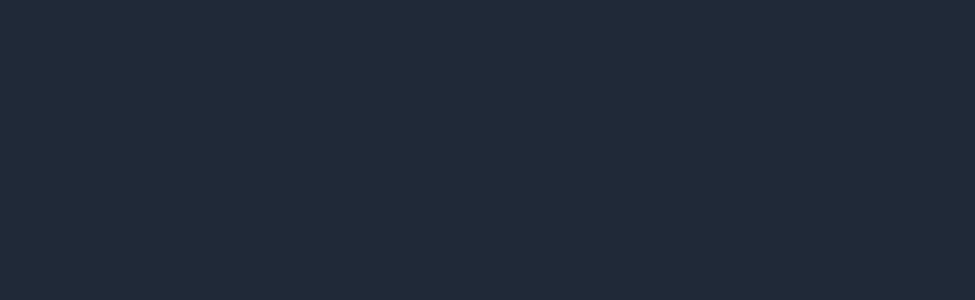
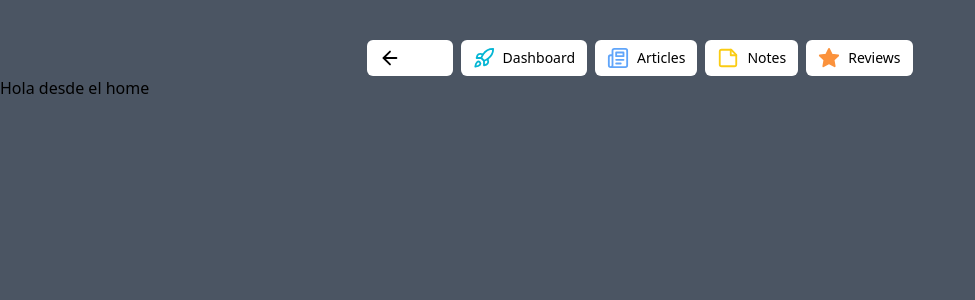
Before and after one commit to LeonelRosado2407/vue2-project-learn, a Vue app: page / in a window 1280 px wide. Shown: the top 300 px of the page, without its empty margins (0-975 px from the left). Built offline with nearby package versions, Linux system fonts and the light colour scheme.

Commit message:
adding router

```diff
--- a/package.json
+++ b/package.json
@@ -9,13 +9,15 @@
   },
   "dependencies": {
     "core-js": "^3.8.3",
-    "vue": "^2.6.14"
+    "vue": "^2.6.14",
+    "vue-router": "^3.5.1"
   },
   "devDependencies": {
     "@babel/core": "^7.12.16",
     "@babel/eslint-parser": "^7.12.16",
     "@vue/cli-plugin-babel": "~5.0.0",
     "@vue/cli-plugin-eslint": "~5.0.0",
+    "@vue/cli-plugin-router": "~5.0.0",
     "@vue/cli-service": "~5.0.0",
     "autoprefixer": "^10.4.20",
     "eslint": "^7.32.0",
--- a/src/App.vue
+++ b/src/App.vue
@@ -1,19 +1,5 @@
 <template>
   <div id="app">
-    <LayoutComponent>
-
-    </LayoutComponent>
+    <router-view/>
   </div>
 </template>
-
-<script>
-import LayoutComponent from './components/layout/LayoutComponent.vue';
-
-export default {
-  name: 'App',
-  components:{
-    LayoutComponent
-  },
-}
-
-</script>
--- a/src/components/layout/LayoutComponent.vue
+++ b/src/components/layout/LayoutComponent.vue
@@ -1,11 +1,19 @@
 <template>
-    <div class="bg-gray-800 w-full h-[100vh]">
-        <slot></slot>
+    <div class="bg-gray-600 w-full h-[100vh]">
+        <NavbarComponent />
+        <slot>
+
+        </slot>
     </div>
 </template>
 
 <script>
+    import NavbarComponent from './NavbarComponent.vue';
+
     export default {
         name:'LayoutComponent',
+        components: {
+            NavbarComponent
+        }
     }
 </script>
--- /dev/null
+++ b/src/components/layout/NavbarComponent.vue
@@ -0,0 +1,127 @@
+<template>
+    <div class="w-full grid items-center justify-center pt-10">
+        <div class="flex items-center gap-2">
+          <button
+            class="relative inline-flex items-center justify-center gap-2 text-sm font-medium ring-offset-background transition-colors focus-visible:outline-none focus-visible:ring-2 focus-visible:ring-ring focus-visible:ring-offset-2 disabled:pointer-events-none disabled:opacity-50 bg-white hover:bg-[#F5F5F5] h-9 rounded-md px-3 group"
+          >
+            <svg
+              class="lucide lucide-arrow-left"
+              stroke-linejoin="round"
+              stroke-linecap="round"
+              stroke-width="2"
+              stroke="currentColor"
+              fill="none"
+              viewBox="0 0 24 24"
+              height="22"
+              width="22"
+              xmlns="http://www.w3.org/2000/svg"
+            >
+              <path d="m12 19-7-7 7-7"></path>
+              <path d="M19 12H5"></path>
+            </svg>
+            <span class="origin-left scale-0 transition-transform group-hover:scale-100"
+              >Back</span
+            >
+          </button>
+          <button
+            class="cursor-pointer bg-white relative inline-flex items-center justify-center gap-2 rounded-md text-sm font-medium ring-offset-background transition-colors focus-visible:outline-none focus-visible:ring-2 focus-visible:ring-ring focus-visible:ring-offset-2 disabled:pointer-events-none disabled:opacity-50 hover:bg-[#F5F5F5] hover:text-[#06B6D4] h-9 rounded-md px-3"
+          >
+            <svg
+              class="lucide lucide-rocket text-cyan-500 dark:text-cyan-400"
+              stroke-linejoin="round"
+              stroke-linecap="round"
+              stroke-width="2"
+              stroke="#06B6D4"
+              fill="none"
+              viewBox="0 0 24 24"
+              height="22"
+              width="22"
+              xmlns="http://www.w3.org/2000/svg"
+            >
+              <path
+                d="M4.5 16.5c-1.5 1.26-2 5-2 5s3.74-.5 5-2c.71-.84.7-2.13-.09-2.91a2.18 2.18 0 0 0-2.91-.09z"
+              ></path>
+              <path
+                d="m12 15-3-3a22 22 0 0 1 2-3.95A12.88 12.88 0 0 1 22 2c0 2.72-.78 7.5-6 11a22.35 22.35 0 0 1-4 2z"
+              ></path>
+              <path d="M9 12H4s.55-3.03 2-4c1.62-1.08 5 0 5 0"></path>
+              <path d="M12 15v5s3.03-.55 4-2c1.08-1.62 0-5 0-5"></path>
+            </svg>
+            Dashboard
+          </button>
+          <button
+            class="cursor-pointer bg-white relative inline-flex items-center justify-center gap-2 rounded-md text-sm font-medium ring-offset-background transition-colors focus-visible:outline-none focus-visible:ring-2 focus-visible:ring-ring focus-visible:ring-offset-2 disabled:pointer-events-none disabled:opacity-50 hover:bg-[#F5F5F5] hover:text-[#60A5FA] h-9 rounded-md px-3"
+          >
+            <svg
+              class="lucide lucide-newspaper text-blue-400 dark:text-blue-600"
+              stroke-linejoin="round"
+              stroke-linecap="round"
+              stroke-width="2"
+              stroke="#60A5FA"
+              fill="none"
+              viewBox="0 0 24 24"
+              height="22"
+              width="22"
+              xmlns="http://www.w3.org/2000/svg"
+            >
+              <path
+                d="M4 22h16a2 2 0 0 0 2-2V4a2 2 0 0 0-2-2H8a2 2 0 0 0-2 2v16a2 2 0 0 1-2 2Zm0 0a2 2 0 0 1-2-2v-9c0-1.1.9-2 2-2h2"
+              ></path>
+              <path d="M18 14h-8"></path>
+              <path d="M15 18h-5"></path>
+              <path d="M10 6h8v4h-8V6Z"></path>
+            </svg>
+            Articles
+          </button>
+          <button
+            class="cursor-pointer bg-white relative inline-flex items-center justify-center gap-2 rounded-md text-sm font-medium ring-offset-background transition-colors focus-visible:outline-none focus-visible:ring-2 focus-visible:ring-ring focus-visible:ring-offset-2 disabled:pointer-events-none disabled:opacity-50 hover:bg-[#F5F5F5] hover:text-[#FACC14] h-9 rounded-md px-3"
+          >
+            <svg
+              class="lucide lucide-sticky-note text-yellow-400 dark:text-yellow-600"
+              stroke-linejoin="round"
+              stroke-linecap="round"
+              stroke-width="2"
+              stroke="#FACC14"
+              fill="none"
+              viewBox="0 0 24 24"
+              height="22"
+              width="22"
+              xmlns="http://www.w3.org/2000/svg"
+            >
+              <path
+                d="M15.5 3H5a2 2 0 0 0-2 2v14c0 1.1.9 2 2 2h14a2 2 0 0 0 2-2V8.5L15.5 3Z"
+              ></path>
+              <path d="M15 3v6h6"></path>
+            </svg>
+            Notes
+          </button>
+          <button
+            class="cursor-pointer bg-white relative inline-flex items-center justify-center gap-2 rounded-md text-sm font-medium ring-offset-background transition-colors focus-visible:outline-none focus-visible:ring-2 focus-visible:ring-ring focus-visible:ring-offset-2 disabled:pointer-events-none disabled:opacity-50 hover:bg-[#F5F5F5] hover:text-[#FB923C] h-9 rounded-md px-3"
+          >
+            <svg
+              class="lucide lucide-star text-orange-400 dark:text-orange-600"
+              stroke-linejoin="round"
+              stroke-linecap="round"
+              stroke-width="2"
+              stroke="#FB923C"
+              fill="#FB923C"
+              viewBox="0 0 24 24"
+              height="22"
+              width="22"
+              xmlns="http://www.w3.org/2000/svg"
+            >
+              <polygon
+                points="12 2 15.09 8.26 22 9.27 17 14.14 18.18 21.02 12 17.77 5.82 21.02 7 14.14 2 9.27 8.91 8.26 12 2"
+              ></polygon>
+            </svg>
+            Reviews
+          </button>
+        </div>
+    </div>
+</template>
+
+<script>
+    export default {
+        name: 'NavbarComponent',
+    }
+</script>
--- a/src/main.js
+++ b/src/main.js
@@ -1,9 +1,11 @@
 import Vue from 'vue'
 import App from './App.vue'
 import './index.css'
+import router from './router'
 
 Vue.config.productionTip = false
 
 new Vue({
-  render: h => h(App),
+  router,
+  render: h => h(App)
 }).$mount('#app')
--- a/src/pages/login.vue
+++ /dev/null
@@ -1 +0,0 @@
-v
--- /dev/null
+++ b/src/router/index.js
@@ -0,0 +1,29 @@
+import Vue from 'vue'
+import VueRouter from 'vue-router'
+import HomeView from '../views/HomeView.vue'
+
+Vue.use(VueRouter)
+
+const routes = [
+  {
+    path: '/',
+    name: 'home',
+    component: HomeView
+  },
+  {
+    path: '/about',
+    name: 'about',
+    // route level code-splitting
+    // this generates a separate chunk (about.[hash].js) for this route
+    // which is lazy-loaded when the route is visited.
+    component: () => import(/* webpackChunkName: "about" */ '../views/AboutView.vue')
+  }
+]
+
+const router = new VueRouter({
+  mode: 'history',
+  base: process.env.BASE_URL,
+  routes
+})
+
+export default router
--- /dev/null
+++ b/src/views/AboutView.vue
@@ -0,0 +1,5 @@
+<template>
+  <div class="about">
+    <h1>This is an about page</h1>
+  </div>
+</template>
--- /dev/null
+++ b/src/views/HomeView.vue
@@ -0,0 +1,17 @@
+<template>
+  <LayoutComponent>
+    Hola desde el home
+  </LayoutComponent>
+</template>
+
+<script>
+// @ is an alias to /src
+import LayoutComponent from '@/components/layout/LayoutComponent.vue';
+
+export default {
+  name: 'HomeView',
+  components: {
+    LayoutComponent
+  }
+}
+</script>
```
Also changed, not shown: 1 other file (tests, documents, lock files or other folders).
